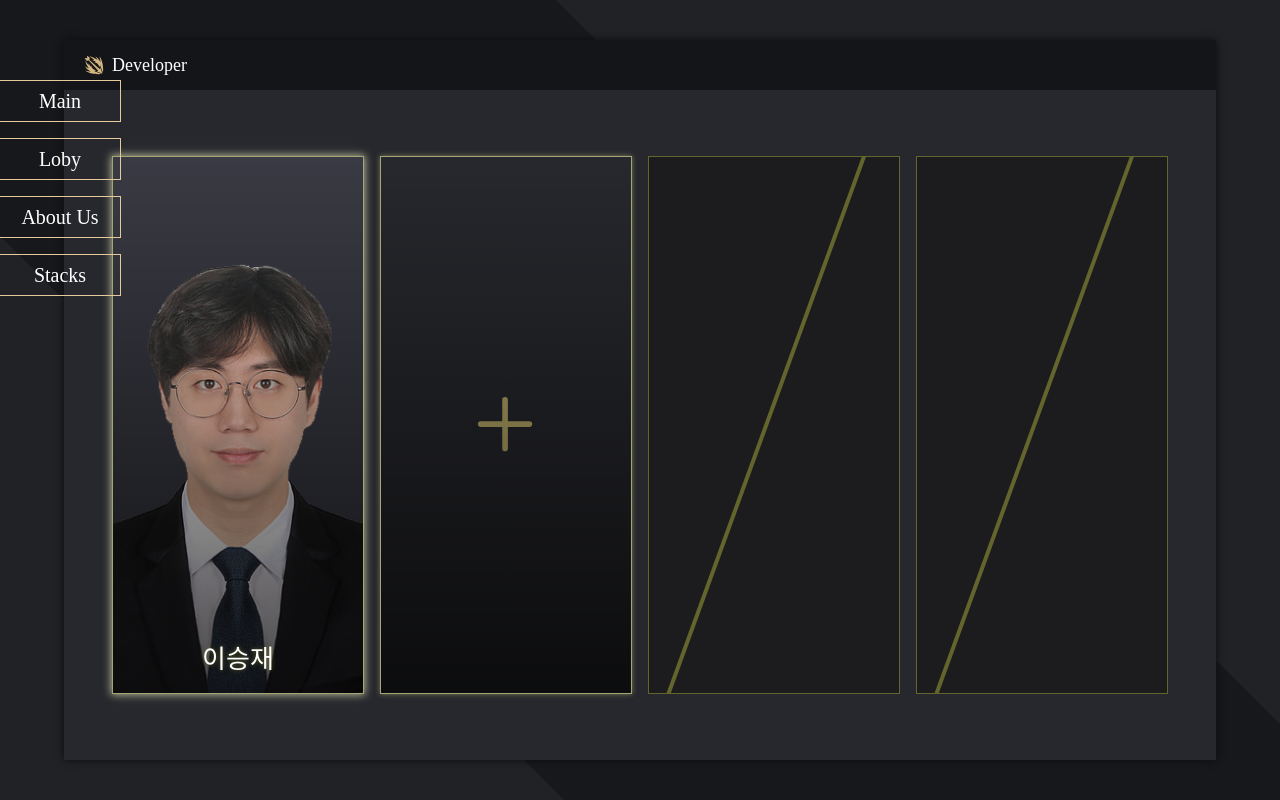
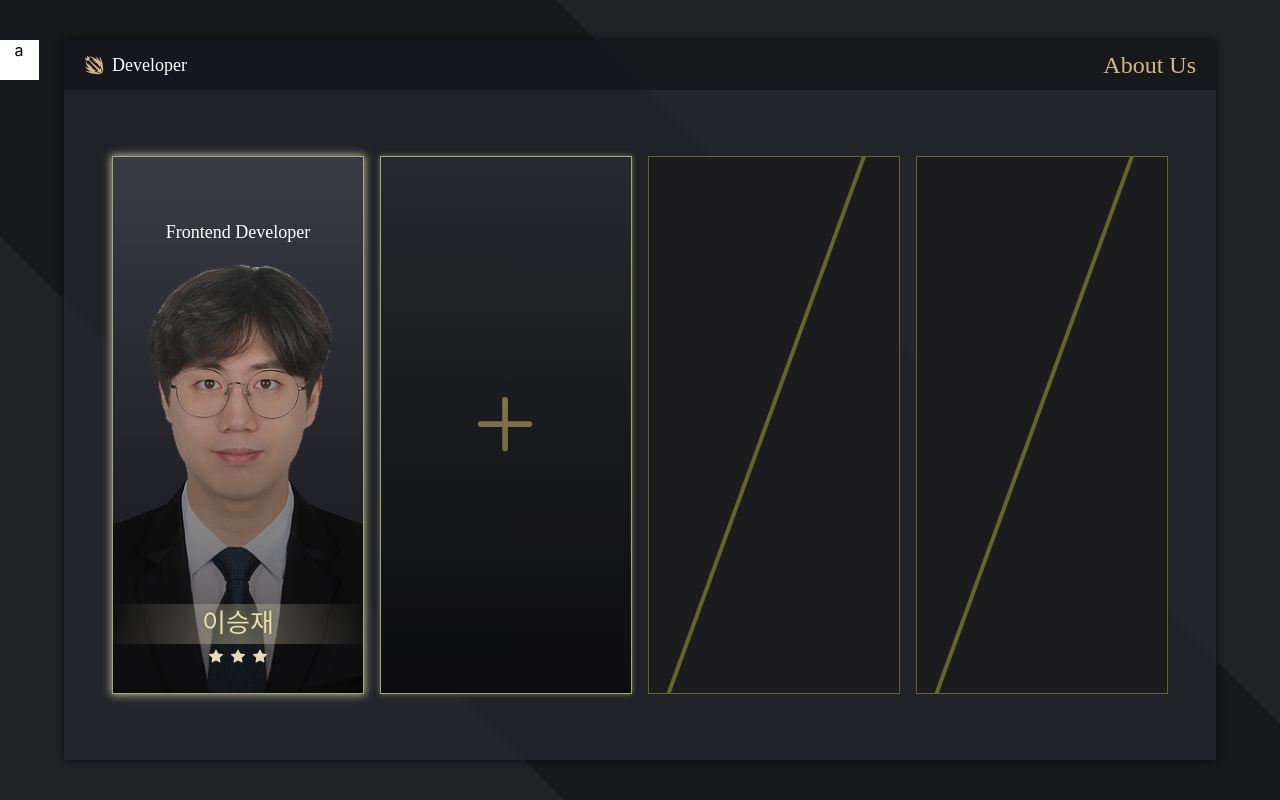
Before and after one commit to seungjaelee2684/seungjae-portfolio, a React (Create React App) app: page /loby in a window 1280 px wide. Built offline with nearby package versions, Linux system fonts and the light colour scheme; a web font is replaced by a local one.

Commit message:
<feat: 로비 페이지 카드 style마크업>

```diff
--- a/src/components/common/Header.tsx
+++ b/src/components/common/Header.tsx
@@ -1,4 +1,4 @@
-import React, { useEffect, useState } from 'react'
+import React, { useEffect, useRef, useState } from 'react'
 import { useDispatch, useSelector } from 'react-redux';
 import { useNavigate } from 'react-router-dom';
 import styled from 'styled-components'
@@ -8,10 +8,21 @@ import { pageMove } from '../../store/modules/pageState';
 const Header = () => {
 
   const navigate = useNavigate();
+  const headerRef = useRef<HTMLDivElement>(null);
+  const [headerOpen, setHeaderOpen] = useState<boolean>(false);
+  const [isMobile, setIsMobile] = useState<boolean>(window.innerWidth <= 500);
 
-  const dispatch = useDispatch();
-  const windowPath = useSelector((state : RootState) => state.pageState);
-  const [isMobile, setIsMobile] = useState<boolean>(window.innerWidth <= 500);
+  const onClickHeaderOpenHandler = () => {
+    if (headerRef.current) {
+      if (headerOpen) {
+        setHeaderOpen(false);
+        headerRef.current.style.transform = "translateX(0%)";
+      } else {
+        setHeaderOpen(true);
+        headerRef.current.style.transform = "translateX(100%)";
+      };
+    };
+  };
 
   useEffect(() => {
     const handleResize = () => {
@@ -23,33 +34,35 @@ const Header = () => {
     return () => window.removeEventListener("resize", handleResize);
   }, []);
 
-  console.log("페이지 -> ", windowPath, "모바일 -> ", isMobile);
+  console.log("모바일 -> ", isMobile);
 
   return (
-    <HeaderLayout>
+    <HeaderLayout ref={headerRef}>
+      <Button onClick={onClickHeaderOpenHandler}>a</Button>
       <HeaderWrapper>
         <NavButton
+          width={40}
           onClick={() => {
-            dispatch(pageMove(""));
             navigate("/")
           }}>
           Main
         </NavButton>
         <NavButton
+          width={30}
           onClick={() => {
-            dispatch(pageMove("Loby"));
             navigate("/loby")
           }}>
           Loby
         </NavButton>
         <NavButton
+          width={20}
           onClick={() => {
-            dispatch(pageMove("About Us"));
             navigate("/about")
           }}>
           About Us
         </NavButton>
-        <NavButton>
+        <NavButton
+          width={10}>
           Stacks
         </NavButton>
       </HeaderWrapper>
@@ -60,19 +73,20 @@ const Header = () => {
 const HeaderLayout = styled.header`
   position: fixed;
   top: 10%;
-  left: 0;
+  left: -162px;
   z-index: 14;
+  transition: all 0.4s ease-out;
 `;
 
 const HeaderWrapper = styled.nav`
   display: flex;
   flex-direction: column;
-  gap: 16px;
+  gap: 10px;
   position: relative;
 `;
 
-const NavButton = styled.a`
-  width: 120px;
+const NavButton = styled.a<{ width : number }>`
+  width: ${(props) => props.width + 120}px;
   height: 40px;
   border-top: 1px solid #e6ca9b;
   border-bottom: 1px solid #e6ca9b;
@@ -87,4 +101,15 @@ const NavButton = styled.a`
   cursor: pointer;
 `;
 
+const Button = styled.div`
+  width: 40px;
+  height: 40px;
+  background-color: #FFFFFF;
+  position: absolute;
+  top: -40px;
+  right: -40px;
+  z-index: 15;
+  cursor: pointer;
+`;
+
 export default Header
--- a/src/components/common/MainLayout.tsx
+++ b/src/components/common/MainLayout.tsx
@@ -10,16 +10,6 @@ const MainLayout = () => {
   const location = useLocation();
 
   const windowPath = useSelector((state : RootState) => state.pageState);
-
-  const pagePathname = () => {
-    if (location.pathname.includes ("/about")) {
-      return "About Us";
-    } else if (location.pathname.includes ("/stack")) {
-      return "Stacks";
-    } else {
-      return ;
-    };
-  };
 
   return (
     <MainLayOut>
@@ -93,7 +83,7 @@ export const AboutContainer = styled.article`
 const AboutWrapper = styled.div`
   width: 90%;
   height: 80%;
-  background-color: #27282d;
+  background-color: #27282db0;
   box-shadow: #0d0d0e 0px 0px 8px 0px;
 
   @media screen and (max-width: 1320px) {
@@ -104,7 +94,7 @@ const AboutWrapper = styled.div`
 const TopLaneContainer = styled.div`
   width: 100%;
   height: 50px;
-  background-color: #141519;
+  background-color: #141519c7;
   display: flex;
   justify-content: space-between;
   align-items: center;
--- a/src/pages/AboutMePage.tsx
+++ b/src/pages/AboutMePage.tsx
@@ -1,4 +1,4 @@
-import React from 'react'
+import React, { useEffect } from 'react'
 import styled, { keyframes } from 'styled-components';
 import CharactorImage from '../assets/images/picture.webp';
 import CharactorBG from '../assets/images/nukki.webp';
@@ -13,6 +13,8 @@ import { SlMagnifier } from "react-icons/sl";
 import { GiSmallFishingSailboat } from "react-icons/gi";
 import { GiSpikesHalf } from "react-icons/gi";
 import { GiSkullStaff } from "react-icons/gi";
+import { useDispatch } from 'react-redux';
+import { pageMove } from '../store/modules/pageState';
 
 const BoxRotate = keyframes`
   0% {
@@ -35,6 +37,13 @@ const SecondBoxRotate = keyframes`
 `;
 
 const AboutMePage = () => {
+
+  const dispatch = useDispatch();
+
+  useEffect(() => {
+    dispatch(pageMove("About Us"));
+  }, []);
+
   return (
     <InBoxContainer>
       <BackgroundEffect />
--- a/src/pages/LobyPage.tsx
+++ b/src/pages/LobyPage.tsx
@@ -5,10 +5,18 @@ import { InBoxContainer } from './AboutMePage';
 import CardBG from '../assets/images/picture.webp';
 import { GoPlus } from "react-icons/go";
 import { useNavigate } from 'react-router-dom';
+import { useDispatch } from 'react-redux';
+import { pageMove } from '../store/modules/pageState';
+import { BsFillStarFill } from "react-icons/bs";
 
 const LobyPage = () => {
 
+  const dispatch = useDispatch();
   const navigate = useNavigate();
+
+  useEffect(() => {
+    dispatch(pageMove("About Us"));
+  }, []);
 
   return (
     <InBoxContainer>
@@ -17,7 +25,19 @@ const LobyPage = () => {
           <CardBackgroundImage src={CardBG} alt=''/>
           <FilterContainer />
           <CardContent>
-            이승재
+            <CardTopBox>
+              Frontend Developer
+            </CardTopBox>
+            <CardUnderBox>
+              <CardUnderText>
+                이승재
+              </CardUnderText>
+              <Stars>
+                <BsFillStarFill />
+                <BsFillStarFill />
+                <BsFillStarFill />
+              </Stars>
+            </CardUnderBox>
           </CardContent>
         </CardContainer>
         <CardContainer
@@ -127,14 +147,53 @@ const NoneCardContainer = styled.div`
 
 const CardContent = styled.div`
   width: 100%;
+  height: calc(100% - 60px);
+  padding: 30px 0px;
   position: absolute;
-  bottom: 20px;
+  top: 0;
   left: 0;
+  display: flex;
+  flex-direction: column;
+  justify-content: space-between;
+  align-items: center;
+  line-height: 100%;
+  z-index: 11;
+`;
+
+const CardTopBox = styled.div`
+  width: 100%;
+  font-size: 18px;
+  color: #FFFFFF;
+`;
+
+const CardUnderBox = styled.div`
+  width: 100%;
+  display: flex;
+  flex-direction: column;
+  justify-content: center;
+  align-items: center;
+  gap: 5px;
+`;
+
+const CardUnderText = styled.div`
+  width: 100%;
+  height: 40px;
   font-size: 26px;
-  line-height: 100%;
-  color: #FFFFFF;
+  display: flex;
+  justify-content: center;
+  align-items: center;
+  color: #e2dbb7;
+  background-image: radial-gradient(circle at bottom center, #e2dbb761 0%, transparent 100%);
   text-shadow: 0px 0px 4px #616227;
-  z-index: 11;
+`;
+
+const Stars = styled.div`
+  display: flex;
+  justify-content: center;
+  align-items: center;
+  gap: 8px;
+  font-size: 14px;
+  color: #e2dbb7;
 `;
 
 const SlashBar = styled.div`
--- a/src/shared/Router.tsx
+++ b/src/shared/Router.tsx
@@ -10,8 +10,8 @@ import Header from '../components/common/Header';
 const Router = () => {
   return (
     <BrowserRouter>
+      <Header />
       <AnimatePresence>
-          <Header />
         <Routes>
           <Route element={<MainLayout />}>
             <Route path='/' element={<StartPage />} />
```
Lines whose indentation alone changed are shown as unchanged.
